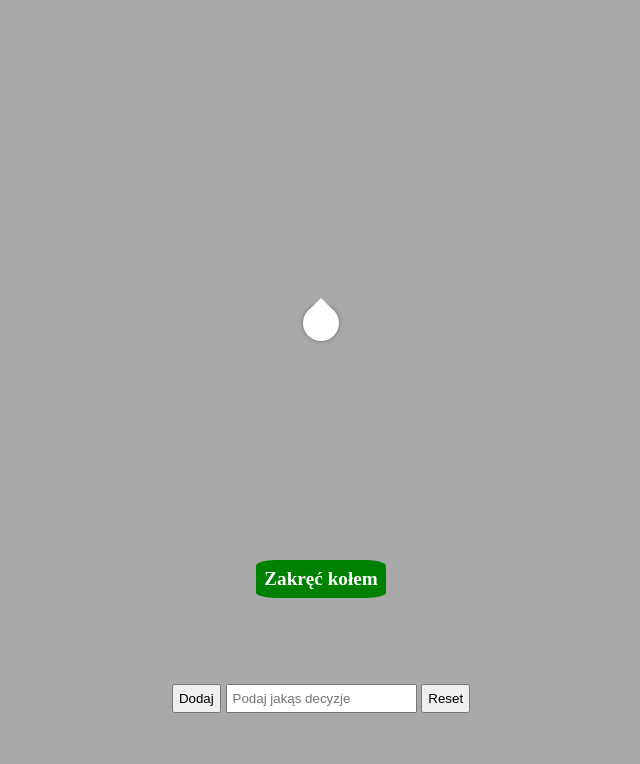
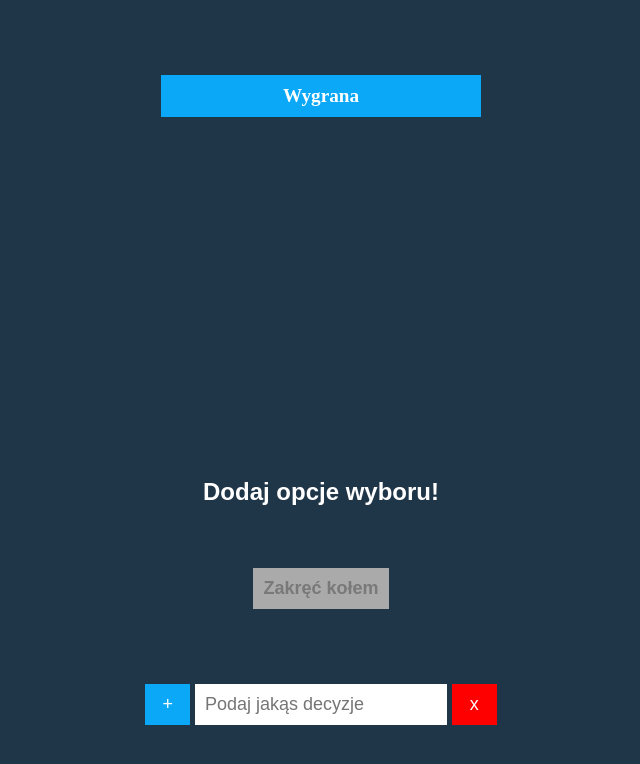
Before and after one commit to dombryla/decision-assistant, a plain HTML site: page index.html in a window 1280 px wide. Shown: the whole page, without its empty margins (319-959 px from the left). Drawn offline with Linux system fonts and the light colour scheme.

Commit message:
Add styles

```diff
--- a/index.html
+++ b/index.html
@@ -9,16 +9,16 @@
   </head>
   <body>
     <div class="container">
-      <div class="prize"></div>
+      <div class="prize">Wygrana</div>
       <div id="wheelOfFortune">
         <canvas id="wheel" width="300" height="300"></canvas>
-        <div class="marker"></div>
+        <div class="marker">Dodaj opcje wyboru!</div>
       </div>
-      <div class="spinButton">Zakręć kołem</div>
+      <button class="spin-button button disable-button">Zakręć kołem</button>
       <div class="menu">
-        <button class="addButton button">Dodaj</button>
+        <button class="add-button button">+</button>
         <input type="text" class="decision" placeholder="Podaj jakąs decyzje" />
-        <button class="resetButton button">Reset</button>
+        <button class="reset-button button">x</button>
       </div>
     </div>
     <script src="index.js"></script>
--- a/index.js
+++ b/index.js
@@ -2,10 +2,12 @@ let sectors = [];
 
 const rand = (m, M) => Math.random() * (M - m) + m;
 const marker = document.querySelector(".marker");
-const spinButton = document.querySelector(".spinButton");
-const addButton = document.querySelector(".addButton");
+const spinButton = document.querySelector(".spin-button");
+const addButton = document.querySelector(".add-button");
+const resetButton = document.querySelector(".reset-button");
+const buttons = [spinButton, addButton, resetButton];
 const decision = document.querySelector(".decision");
-const resetButton = document.querySelector(".resetButton");
+const prize = document.querySelector(".prize");
 const ctx = document.querySelector("#wheel").getContext("2d");
 const canvaWidth = ctx.canvas.width;
 const canvaHeight = ctx.canvas.width;
@@ -44,9 +46,14 @@ function drawSector(sector, i) {
 function rotate() {
   const sector = sectors[getIndex()];
   ctx.canvas.style.transform = `rotate(${ang - PI / 2}rad)`;
-  spinButton.textContent = !angVel ? "Zakręć kołem" : sector.label;
-  spinButton.style.background = sector.color;
+  prize.textContent = sector.label;
+  prize.style.background = sector.color;
   marker.style.background = sector.color;
+  if (angVel > 0) {
+    toogleButtonState(false, buttons);
+  } else {
+    toogleButtonState(true, buttons);
+  }
 }
 
 function frame() {
@@ -74,6 +81,8 @@ const spin = () => {
 
 function init() {
   ctx.clearRect(0, 0, canvaWidth, canvaHeight);
+  marker.classList.add("marker-styles");
+  marker.innerHTML = "";
   sectors.forEach((sector, i) => drawSector(sector, i));
   rotate(); // Initial rotation
   engine(); // Start engine
@@ -91,5 +100,18 @@ resetButton.addEventListener("click", () => {
   if (angVel) return;
   ctx.clearRect(0, 0, canvaWidth, canvaHeight);
   sectors = [];
+  marker.classList.remove("marker-styles");
+  toogleButtonState(false, [spinButton]);
+  marker.innerHTML = "Dodaj opcje wyboru!";
   spinButton.removeEventListener("click", spin);
 });
+
+function toogleButtonState(isEnabled, buttons) {
+  buttons.forEach((button) => {
+    if (isEnabled) {
+      button.classList.remove("disable-button");
+    } else {
+      button.classList.add("disable-button");
+    }
+  });
+}
--- a/style.css
+++ b/style.css
@@ -1,16 +1,15 @@
 body {
-  background-color: darkgray;
+  background-color: #1f3548;
 }
 * {
   margin: 0;
   padding: 0;
-  box-sizing: border-box;
+  box-sizing: content-box;
 }
 
 body {
   height: 100vh;
   display: flex;
-  /* place-items: center; */
 }
 
 .container {
@@ -32,7 +31,7 @@ body {
   overflow: visible;
 }
 
-.marker {
+.marker-styles {
   font: 1.5em/0 sans-serif;
   user-select: none;
   cursor: pointer;
@@ -52,7 +51,7 @@ body {
   /* transition: 0.8s; */
 }
 
-.marker::after {
+.marker-styles::after {
   content: "";
   position: absolute;
   top: -10px;
@@ -61,25 +60,69 @@ body {
   border-top: none;
 }
 
+.marker {
+  font: 1.5em/0 sans-serif;
+  color: #fff;
+  font-weight: bold;
+  display: flex;
+  justify-content: center;
+  align-items: center;
+  background: #fff;
+}
+
 .menu {
   font-weight: bold;
   font-size: larger;
 }
 
-.spinButton {
-  background-color: green;
-  padding: 8px;
-  color: white;
-  border-radius: 15%;
-  cursor: pointer;
+.prize {
+  color: #fff;
+  min-width: 300px;
+  text-align: center;
+  background-color: #0aa8f6;
+  font-size: larger;
   font-weight: bold;
-  font-size: larger;
+  padding: 10px;
+}
+.spin-button {
+  background: #0aa8f6;
+  font-weight: bold;
 }
 
-.button {
-  padding: 5px;
+.add-button {
+  background: #0aa8f6;
+  width: 25px;
+}
+
+.reset-button {
+  background: red;
+  width: 25px;
 }
 
 .decision {
-  padding: 5px;
+  font-size: large;
+  padding: 10px;
+  position: relative;
+  outline: none;
+  border: none;
 }
+.button {
+  padding: 10px;
+  font-size: large;
+  cursor: pointer;
+  color: #fff;
+  position: relative;
+  outline: none;
+  border: none;
+}
+
+.button:active {
+  top: 2px;
+}
+
+.disable-button {
+  color: #797979;
+  pointer-events: none;
+  background-color: #aaaaaa;
+  cursor: none;
+}
```
